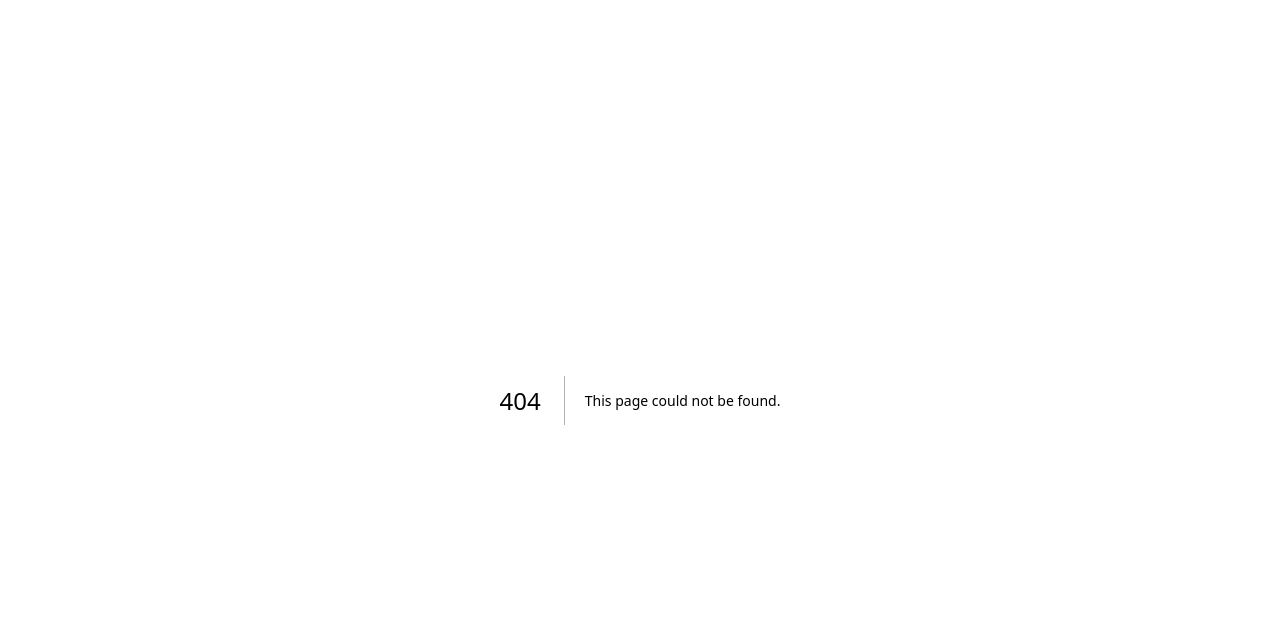
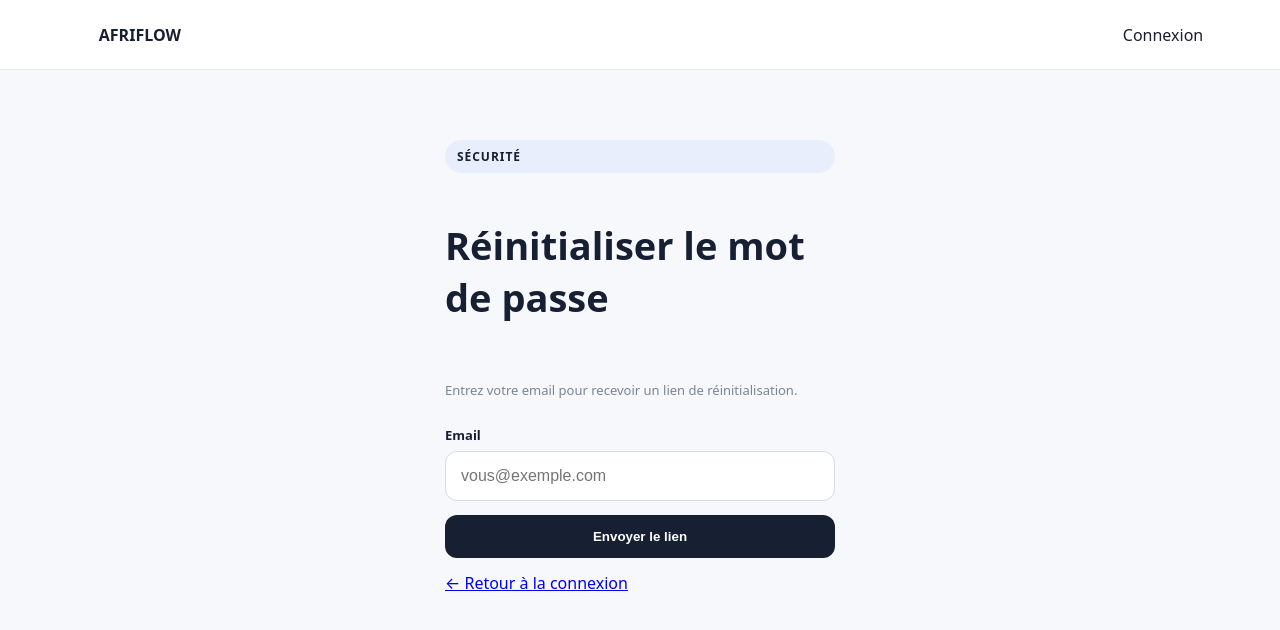
Before and after one commit to livegotapeway-collab/AFRIFLOW, a Next.js app: page /auth/reset in a window 1280 px wide. Before the commit this address had no page. Shown: the top 630 px of the page. Built offline with nearby package versions, Linux system fonts and the light colour scheme.

Commit message:
feat: add password reset request

```diff
--- /dev/null
+++ b/app/auth/reset/page.tsx
@@ -0,0 +1,11 @@
+"use client";
+
+import { useState } from "react";
+import Link from "next/link";
+import { createClient } from "../../../lib/supabase/client";
+
+export default function ResetPassword() {
+  const [email,setEmail]=useState(""); const [message,setMessage]=useState(""); const [loading,setLoading]=useState(false);
+  async function send(){const e=email.trim();if(!e||!e.includes("@"))return setMessage("Entrez une adresse email valide.");setLoading(true);setMessage("");const supabase=createClient();const {error}=await supabase.auth.resetPasswordForEmail(e,{redirectTo:window.location.origin+"/auth/update-password"});setLoading(false);setMessage(error?error.message:"Si cette adresse possède un compte, un email de réinitialisation a été envoyé.");}
+  return <main><nav><Link href="/"><b>AFRIFLOW</b></Link><Link href="/auth">Connexion</Link></nav><section className="auth"><span className="badge">SÉCURITÉ</span><h1>Réinitialiser le mot de passe</h1><p className="muted">Entrez votre email pour recevoir un lien de réinitialisation.</p><label className="field-label">Email<input type="email" autoComplete="email" placeholder="vous@exemple.com" value={email} onChange={e=>setEmail(e.target.value)}/></label><button className="button full" onClick={send} disabled={loading}>{loading?"Envoi…":"Envoyer le lien"}</button>{message&&<p className="notice">{message}</p>}<Link className="forgot-link" href="/auth">← Retour à la connexion</Link></section></main>;
+}
```
